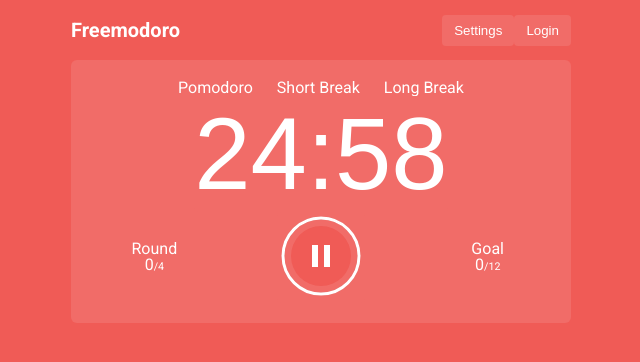
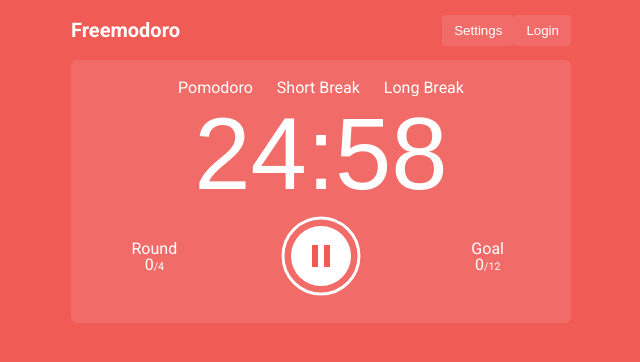
Before and after one commit to jaredblumer/freemodoro, a React (Create React App) app: page / in a window 1280 px wide. Both pictures are taken after a click on the button 640 px from the left and 257 px from the top of the page. Shown: the top 362 px of the page, without its empty margins (319-959 px from the left). Built offline with nearby package versions, Linux system fonts and the light colour scheme.

Commit message:
Restyle button

```diff
--- a/src/components/ProgressButton.js
+++ b/src/components/ProgressButton.js
@@ -33,9 +33,9 @@ class ProgressButton extends React.Component {
             cx={radius}
             cy={radius}
           />
-          <circle fill="#f05b56" cx={radius} cy={radius} r={radius - 14} />
-          <polygon points="33,35 33,41 55,41 55,35" fill="white" />
-          <polygon points="33,47 33,53 55,53 55,47" fill="white" />
+          <circle fill="white" cx={radius} cy={radius} r={radius - 14} />
+          <polygon points="33,35 33,41 55,41 55,35" fill="#f05b56" />
+          <polygon points="33,47 33,53 55,53 55,47" fill="#f05b56" />
         </svg>
       );
     } else {
@@ -61,8 +61,8 @@ class ProgressButton extends React.Component {
             cx={radius}
             cy={radius}
           />
-          <circle fill="#f05b56" cx={radius} cy={radius} r={radius - 14} />
-          <polygon points="33,37 55,37 44,57" fill="white" />
+          <circle fill="white" cx={radius} cy={radius} r={radius - 14} />
+          <polygon points="33,37 55,37 44,57" fill="#f05b56" />
         </svg>
       );
     }
```
